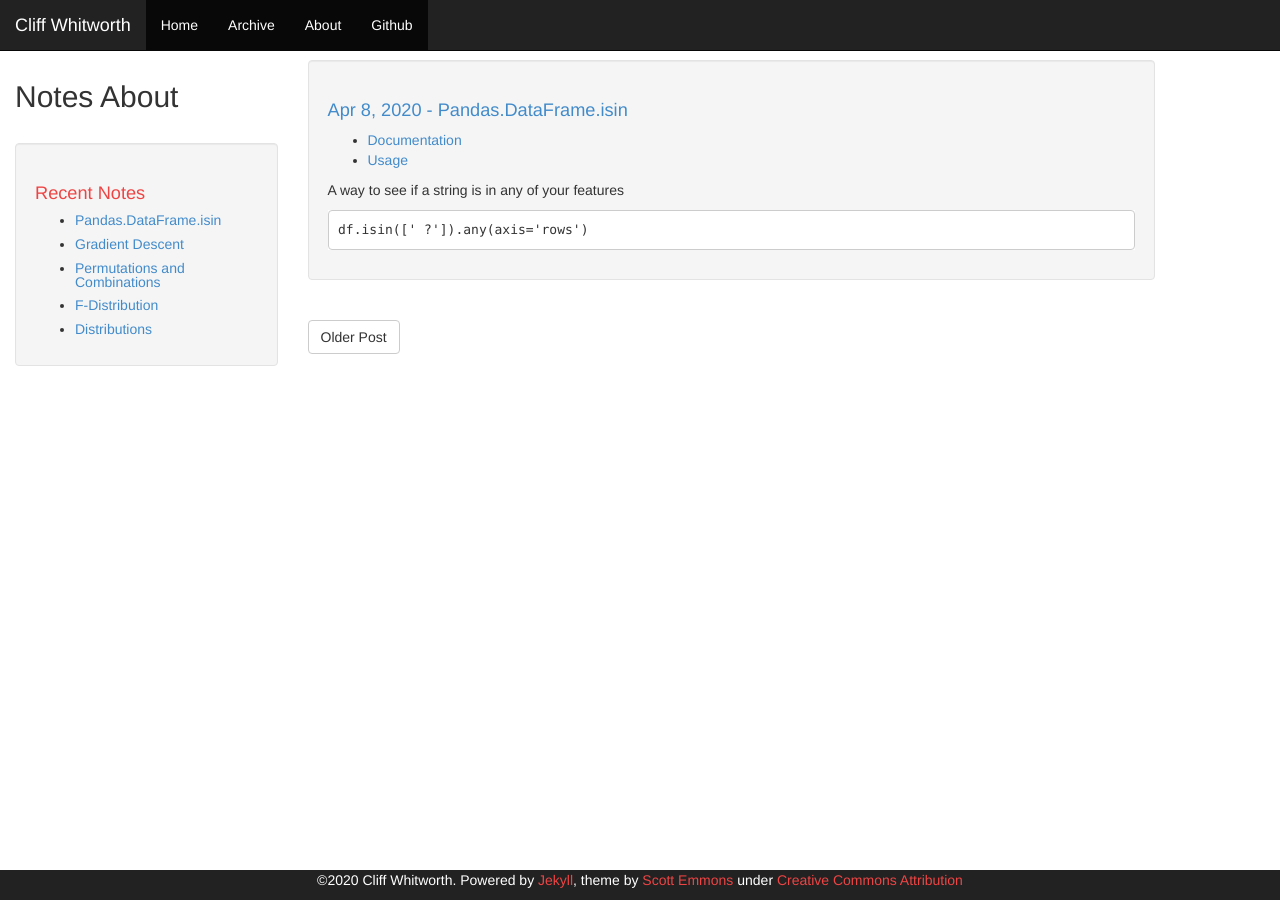
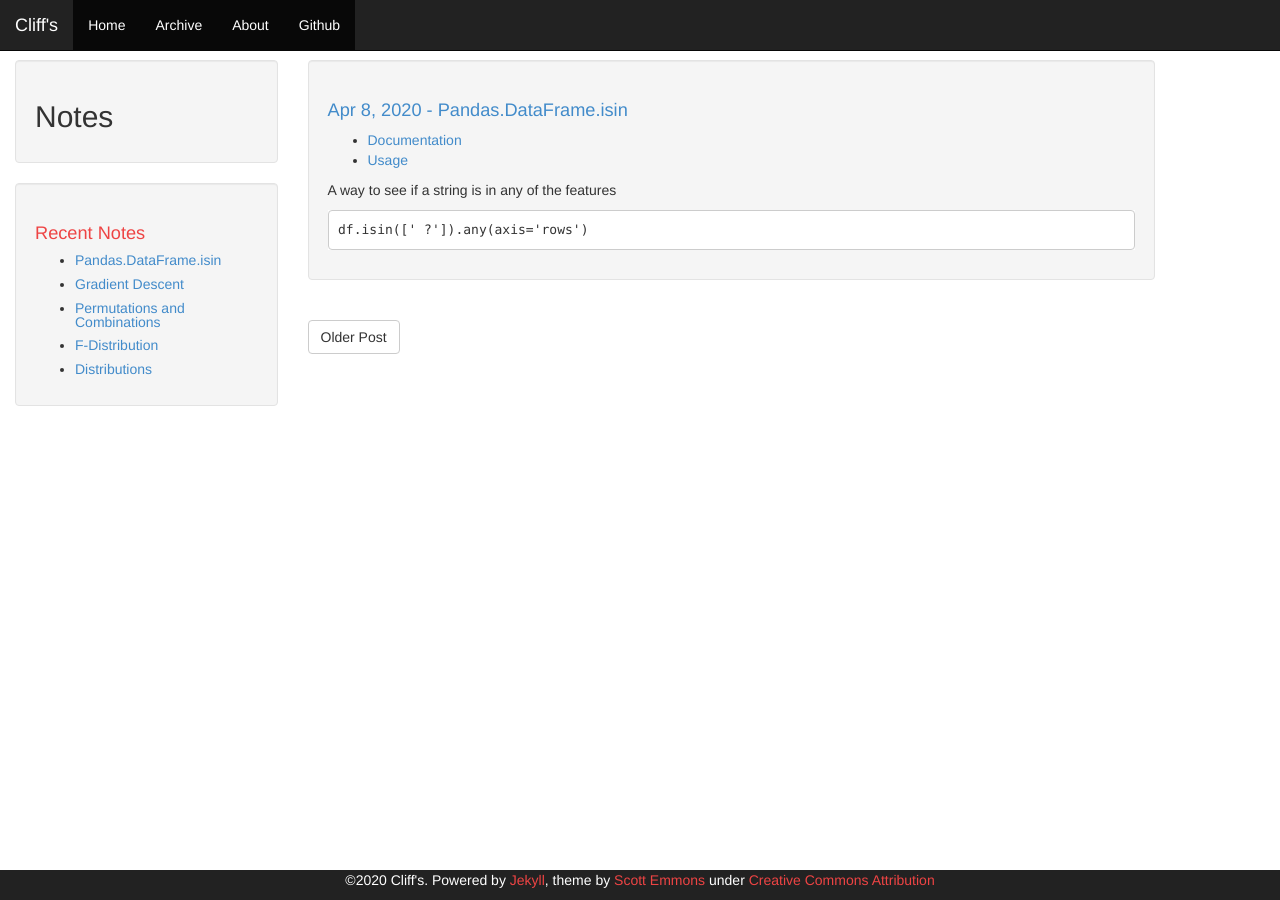
Before and after one commit to cliffwhitworth/cliffwhitworth.github.io, a Jekyll site: the page built from _posts/2020-04-08-pandas-dataframe-isin.md, in a window 1280 px wide. Built offline with Jekyll 4.4.1, drawn with Linux system fonts in a browser that asks for light colours.

Commit message:
menu tweaks

````diff
--- a/_config.yml
+++ b/_config.yml
@@ -1,7 +1,7 @@
 # Jekyll configuration
 
-name: Cliff Whitworth
-description: My Notes
+name: Cliff's
+description: Notes
 
 # url is currently only used only for the RSS feed in feed.xml
 url: https://cliffwhitworth.github.io
@@ -10,7 +10,7 @@ url: https://cliffwhitworth.github.io
 # be the project name.
 # *** IMPORTANT: If your local "jekyll serve" throws errors change this to '' or
 #     run it like so: jekyll serve --baseurl=''
-baseurl: /
+baseurl: ''
 
 # These can be '' to hide the Github or Gitlab nav buttons
 github: 'cliffwhitworth'
--- a/_includes/header.html
+++ b/_includes/header.html
@@ -3,7 +3,7 @@
 
 <head>
     <meta charset="UTF-8">
-    <title>{{ site.name }}</title>
+    <title>Cliff Whitworth</title>
     <meta name="viewport" content="width=device-width, initial-scale=1.0">
     <script src="{{ site.baseurl }}/js/jquery.min.js"></script>
     <script src="{{ site.baseurl }}/js/bootstrap.min.js"></script>
--- a/_includes/sidebar.html
+++ b/_includes/sidebar.html
@@ -1,8 +1,6 @@
-<!-- <div class="sidebar well">
-{{ site.description }}
-</div> -->
-<h2>Notes About</h2>
-<br />
+<div class="sidebar well">
+<h2>{{ site.description }}</h2>
+</div>
 
 <div class="sidebar well">
     <h1>Recent Notes</h1>
--- a/_posts/2020-04-08-pandas-dataframe-isin.md
+++ b/_posts/2020-04-08-pandas-dataframe-isin.md
@@ -8,7 +8,7 @@ comments: false
 * [Documentation](https://pandas.pydata.org/pandas-docs/stable/reference/api/pandas.DataFrame.isin.html)
 * [Usage](https://nbviewer.jupyter.org/github/cliffwhitworth/machine_learning_notebooks/blob/master/CensusPredictions.ipynb)
 
-A way to see if a string is in any of your features
+A way to see if a string is in any of the features
 
 ```
 df.isin([' ?']).any(axis='rows')
````
